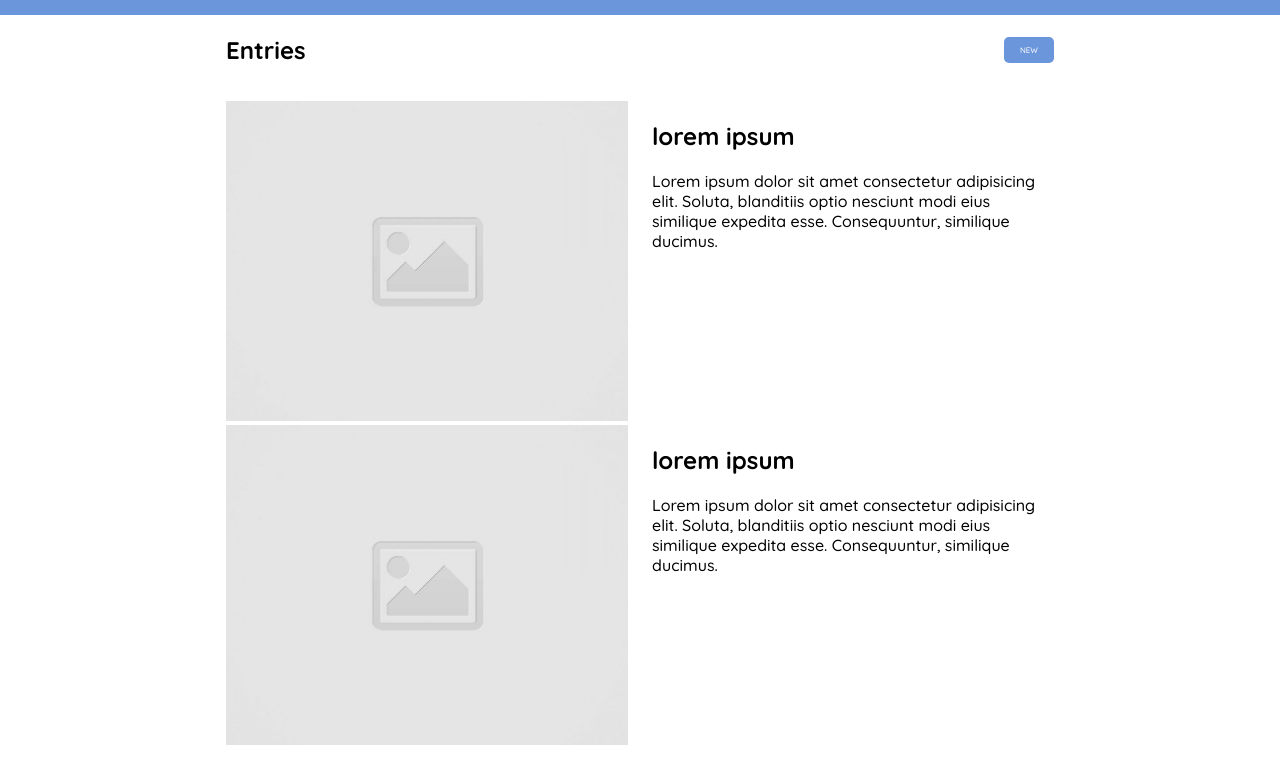
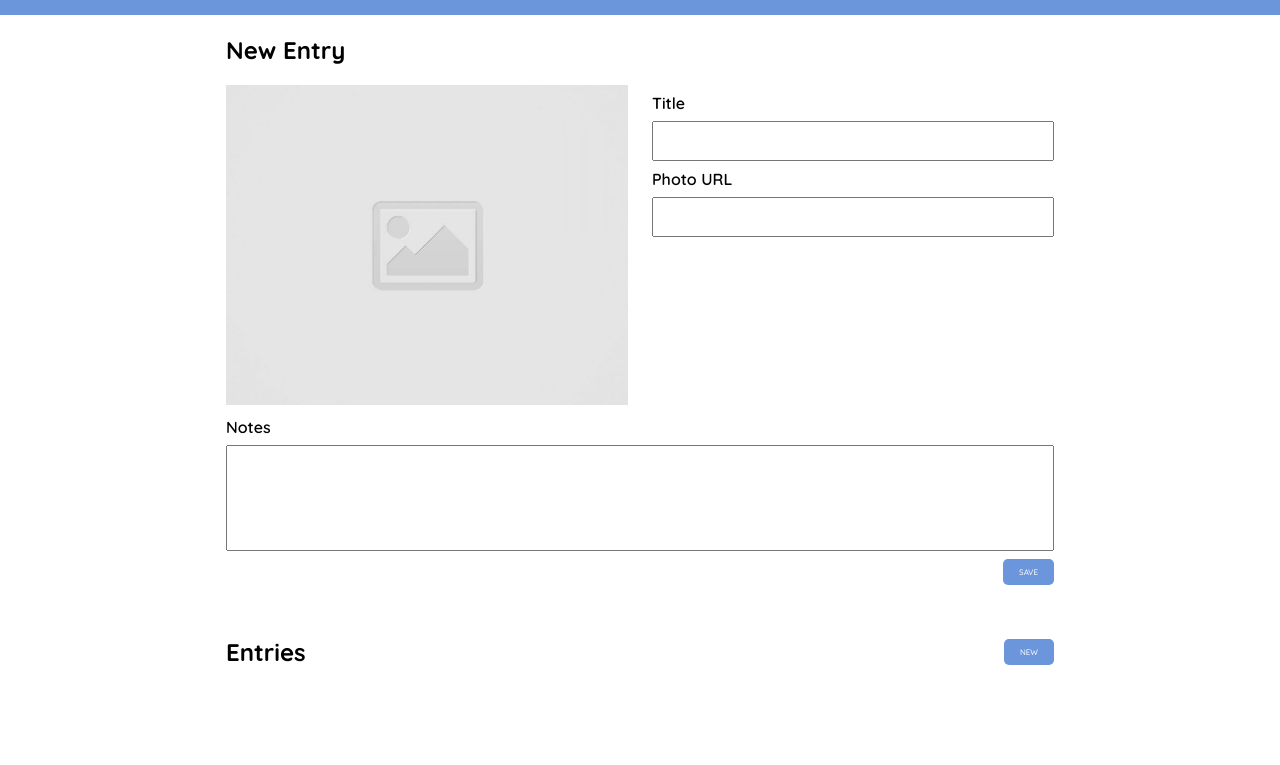
Before and after one commit to davin-phuong/code-journal, a website: page index.html in a window 1280 px wide. Shown: the part 46-811 px from the top of the page. Drawn offline with Linux system fonts and the light colour scheme.

Commit message:
Remove the example HTML entries once the user's entries are successfully being appended to the DOM on page load. #2.

```diff
--- a/index.html
+++ b/index.html
@@ -28,7 +28,7 @@
     </div>
   </header>
   <main>
-    <div data-view="entry-form" class="hidden">
+    <div data-view="entry-form">
       <div class="container">
         <form>
           <div class="row">
@@ -74,32 +74,6 @@
           </div>
         </div>
         <ul>
-          <li>
-            <div class="row">
-              <div class="column-half">
-                <img src="images/placeholder-image-square.jpg" alt="placeholder">
-              </div>
-              <div class="column-half">
-                <h2>lorem ipsum</h2>
-                <p>
-                  Lorem ipsum dolor sit amet consectetur adipisicing elit. Soluta,
-                  blanditiis optio nesciunt modi eius similique expedita esse. Consequuntur, similique ducimus.
-                </p>
-              </div>
-            </div>
-            <div class="row">
-              <div class="column-half">
-                <img src="images/placeholder-image-square.jpg" alt="placeholder">
-              </div>
-              <div class="column-half">
-                <h2>lorem ipsum</h2>
-                <p>
-                  Lorem ipsum dolor sit amet consectetur adipisicing elit. Soluta,
-                  blanditiis optio nesciunt modi eius similique expedita esse. Consequuntur, similique ducimus.
-                </p>
-              </div>
-            </div>
-          </li>
         </ul>
       </div>
     </div>
```
